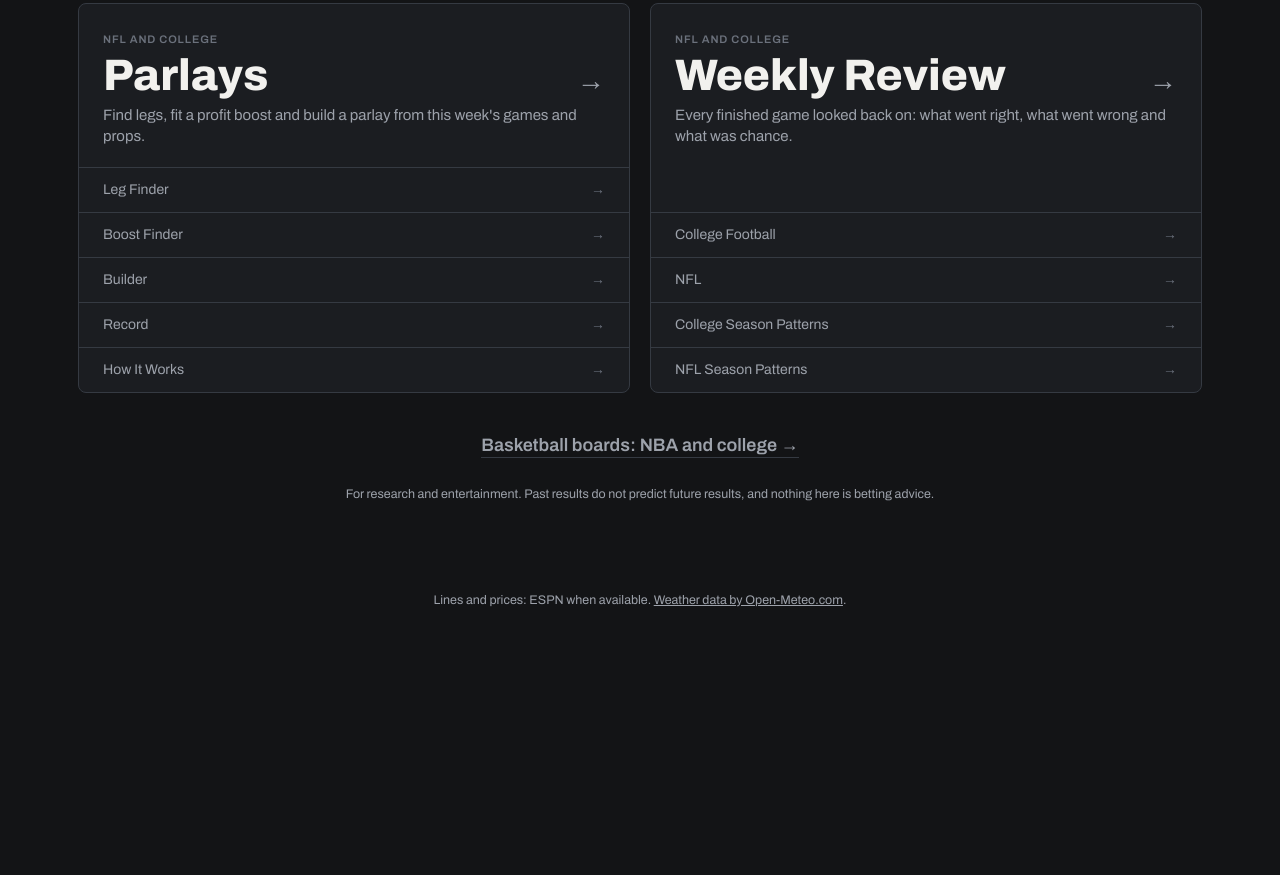
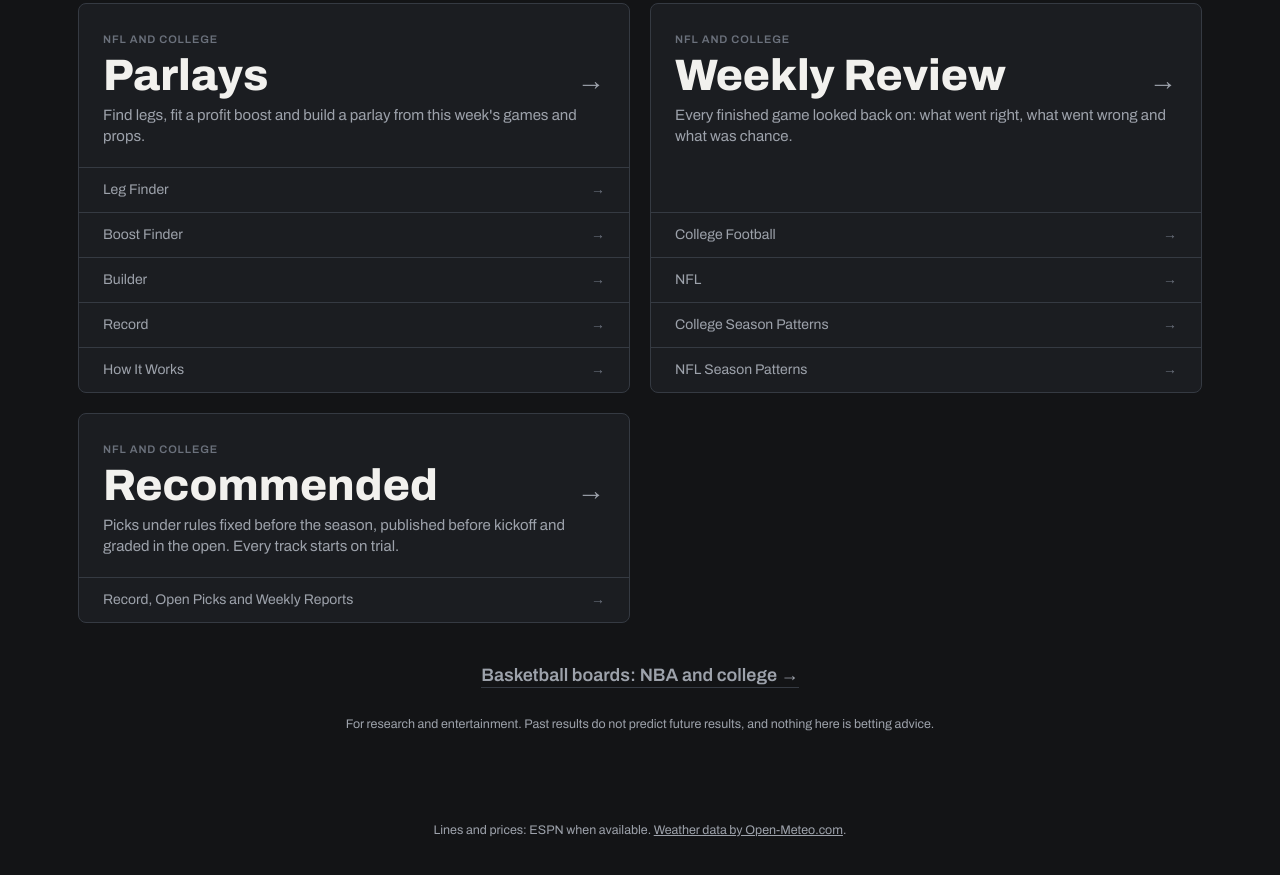
Before and after one commit to rhyman7/rhyman7.github.io, a plain HTML site: page index.html in a window 1280 px wide. Shown: the part 1599-2474 px from the top of the page. Before the commit the page ends 2249 px from the top, so only its background shows below. Drawn offline with Linux system fonts and the light colour scheme.

Commit message:
Site bar and hub: add Recommended
Links the value boards' new Recommended page (picks under fixed rules, with
the live record) from the bar and from Tools and record on the hub.

Co-Authored-By: Claude Fable 5.2 <noreply@anthropic.com>
Claude-Session: https://claude.ai/code/session_01P8MN7n1jHXP4aZe3ztRJsF

```diff
--- a/index.html
+++ b/index.html
@@ -259,6 +259,16 @@
         <li><a href="/fb-value-board/review/#nfl-patterns">NFL Season Patterns</a></li>
       </ul>
     </section>
+    <section class="league plain">
+      <a class="league-main" href="/fb-value-board/docs/recommended/">
+        <span class="league-tag">NFL and college</span>
+        <span class="league-name">Recommended <span class="league-arrow" aria-hidden="true">&rarr;</span></span>
+        <p class="league-desc">Picks under rules fixed before the season, published before kickoff and graded in the open. Every track starts on trial.</p>
+      </a>
+      <ul class="league-links">
+        <li><a href="/fb-value-board/docs/recommended/">Record, Open Picks and Weekly Reports</a></li>
+      </ul>
+    </section>
   </div>
 
   <p class="cross-link"><a href="/basketball/">Basketball boards: NBA and college &rarr;</a></p>
--- a/site-bar.js
+++ b/site-bar.js
@@ -1,5 +1,5 @@
 /* Weekly Gridiron Board site bar: one strip across the top of every football page
-   (the hub, both matchup dashboards, both value boards, Parlays and the Weekly Review).
+   (the hub, both matchup dashboards, both value boards, Parlays, the Weekly Review and Recommended).
    Each page loads it with <script src="/site-bar.js"></script> as the first thing in <body>.
    It writes its own markup and styles, so a change here reaches every page at once.
    If it fails to load (a page opened from disk or a local server), the page is unchanged. */
@@ -13,7 +13,8 @@
     ["College Value Board", "/fb-value-board/docs/cfb/", "vb-cfb"],
     ["NFL Value Board", "/fb-value-board/docs/", "vb-nfl"],
     ["Parlays", "/fb-value-board/docs/parlays.html", "parlays"],
-    ["Weekly Review", "/fb-value-board/review/", "review"]
+    ["Weekly Review", "/fb-value-board/review/", "review"],
+    ["Recommended", "/fb-value-board/docs/recommended/", "recommended"]
   ];
 
   function section(path) {
@@ -21,6 +22,7 @@
     if (path.indexOf("/nfl/") === 0) return "nfl";
     if (path.indexOf("/fb-value-board/review/") === 0) return "review";
     if (path.indexOf("/fb-value-board/docs/parlays") === 0) return "parlays";
+    if (path.indexOf("/fb-value-board/docs/recommended") === 0) return "recommended";
     if (path.indexOf("/fb-value-board/docs/cfb/") === 0) return "vb-cfb";
     if (path.indexOf("/fb-value-board/docs/manual/") === 0) return "";
     if (path.indexOf("/fb-value-board/docs/") === 0) return "vb-nfl";
```
Also changed, not shown: 1 other file.
